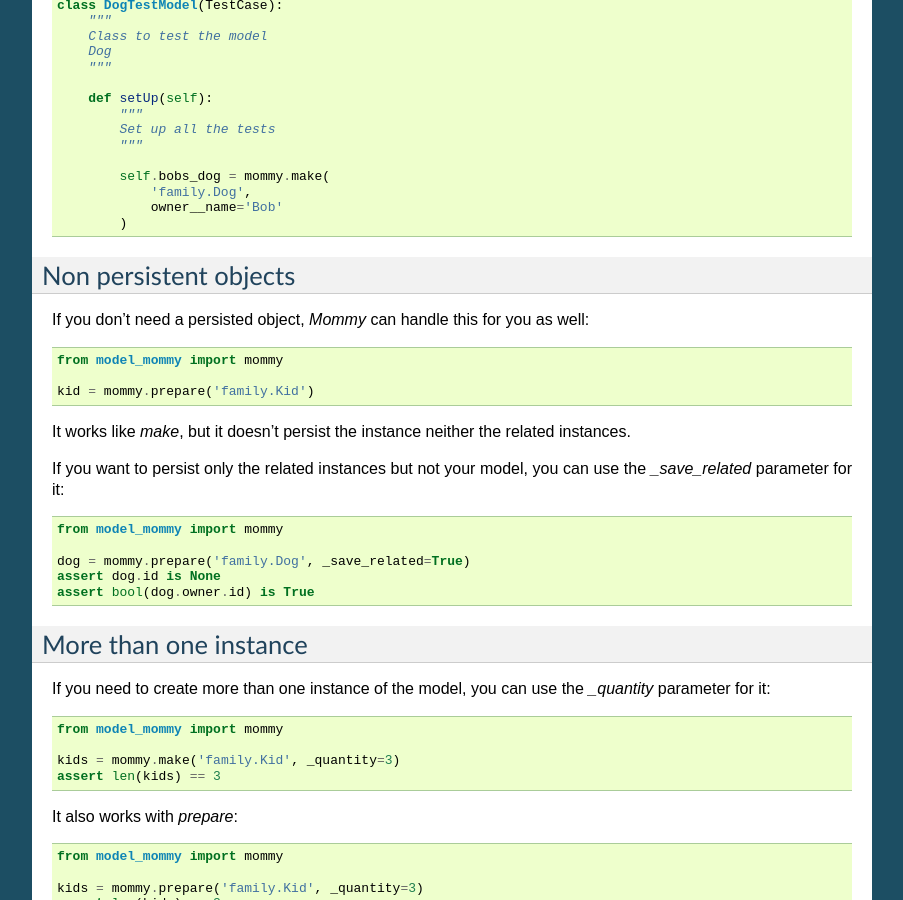
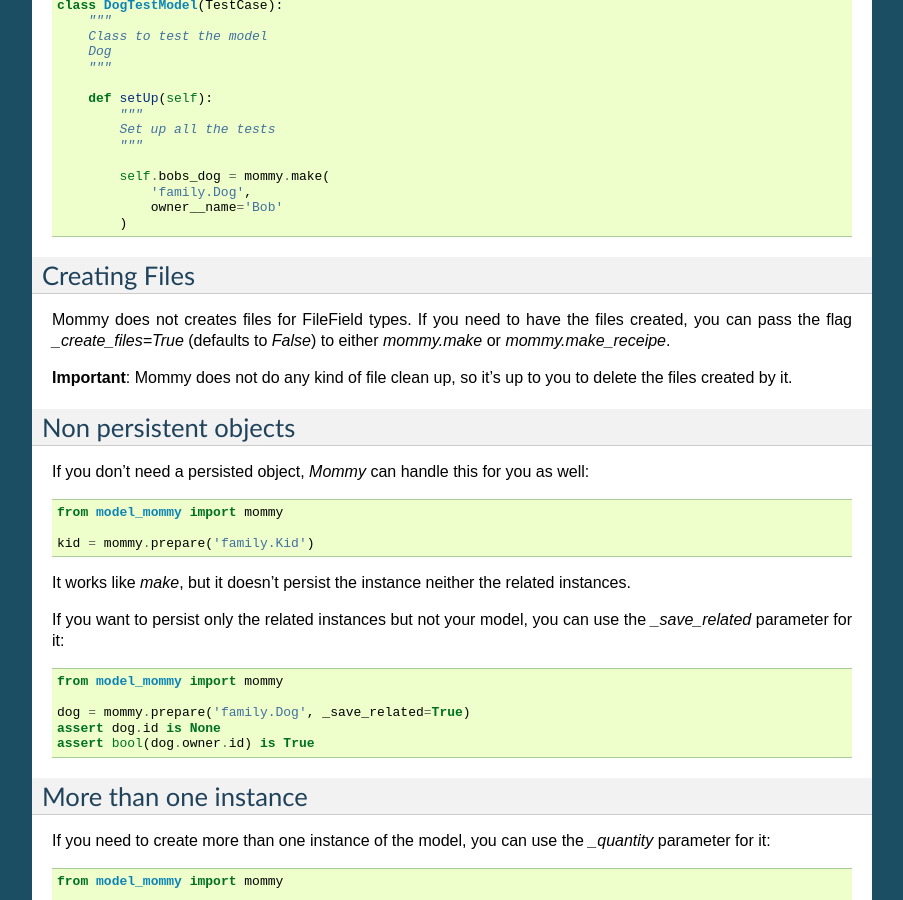
Before and after one commit to berinhard/model_mommy, a Sphinx documentation site: the page built from docs/source/basic_usage.rst, in a window 1280 px wide and 900 px high, scrolled down 3688 px. Shown: the whole window, without its empty margins (198-1101 px from the left). Built offline with Sphinx 7.4.7, drawn with Linux system fonts in a browser that asks for light colours.

Commit message:
More docs =)

```diff
--- a/docs/source/basic_usage.rst
+++ b/docs/source/basic_usage.rst
@@ -235,6 +235,13 @@ File: test_model.py ::
                 owner__name='Bob'
             )
 
+Creating Files
+--------------
+
+Mommy does not creates files for FileField types. If you need to have the files created, you can pass the flag `_create_files=True` (defaults to `False`) to either `mommy.make` or `mommy.make_receipe`.
+
+**Important**: Mommy does not do any kind of file clean up, so it's up to you to delete the files created by it.
+
 
 Non persistent objects
 ----------------------
```
